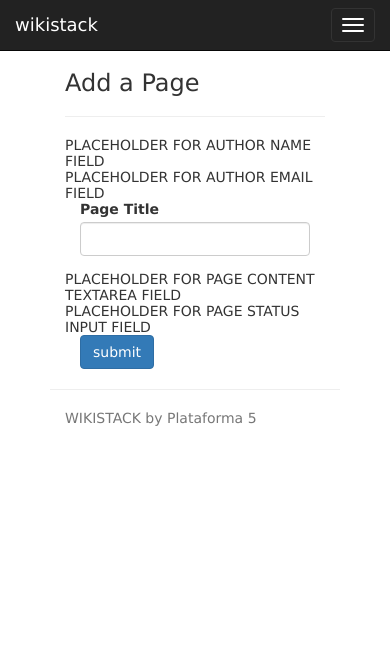
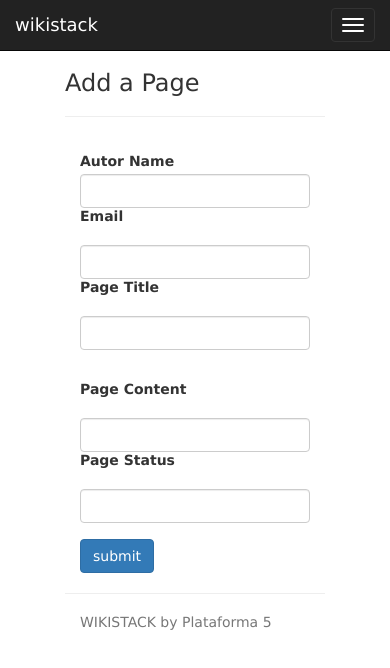
Before and after one commit to Gonzalitonnn2020/10-Wiki, a website: page views/addpage.html in a window 390 px wide. Drawn offline with nearby package versions, Linux system fonts and the light colour scheme; files that its build step writes are made by us from their sources.

Commit message:
a  ver si funciona

```diff
--- a/views/addpage.html
+++ b/views/addpage.html
@@ -1,28 +1,49 @@
-{% extends "layout.html" %}
+{% extends "layout.html" %} {% block content %}
+<h3>Add a Page</h3>
+<hr />
+<form method="POST" action="/wiki/">
+  <br />
+  <div>
+    <label for="title" class="col-sm-2 control-label">Autor Name</label>
+    <div class="col-sm-10">
+      <input name="autor name" type="text" class="form-control" />
+    </div>
+  </div>
 
-{% block content %}
-  <h3>Add a Page</h3>
-  <hr>
-  <form method="POST" action="/wiki/">
-
-    <div>PLACEHOLDER FOR AUTHOR NAME FIELD</div>
-
-    <div>PLACEHOLDER FOR AUTHOR EMAIL FIELD</div>
+  <div>
+    <label for="title" class="col-sm-2 control-label">Email</label>
+    <div class="col-sm-10">
+      <br />
+      <input name="email" type="email" class="form-control" />
+    </div>
+  </div>
 
   <div class="form-group">
     <label for="title" class="col-sm-2 control-label">Page Title</label>
     <div class="col-sm-10">
-        <input name="title" type="text" class="form-control"/>
+      <br />
+      <input name="page title" type="text" class="form-control" />
     </div>
   </div>
+  <br />
+  <div>
+    <div class="form-group">
+    <label for="title" class="col-sm-2 control-label">Page Content</label>
+    <div class="col-sm-10">
+      <br />
+      <input name="page content" type="text" class="form-control" /></div>
 
-    <div>PLACEHOLDER FOR PAGE CONTENT TEXTAREA FIELD</div>
-
-    <div>PLACEHOLDER FOR PAGE STATUS INPUT FIELD</div>
+  <div>
+    <div class="form-group">
+      <label for="title" class="col-sm-2 control-label">Page Status</label>
+      <div class="col-sm-10">
+        <br />
+        <input name="page Status" type="text" class="form-control" />
+  </div>
 
   <div class="col-sm-offset-2 col-sm-10">
+    <br>
     <button type="submit" class="btn btn-primary">submit</button>
   </div>
-
 </form>
 {% endblock %}
```
Also changed, not shown: models/index.js (+8 -1 lines), routes/routes.js (+20 -1 lines), routes/wiki.js (added, +16 -0 lines), routes/users.js (added). Lines whose indentation alone changed are shown as unchanged.
